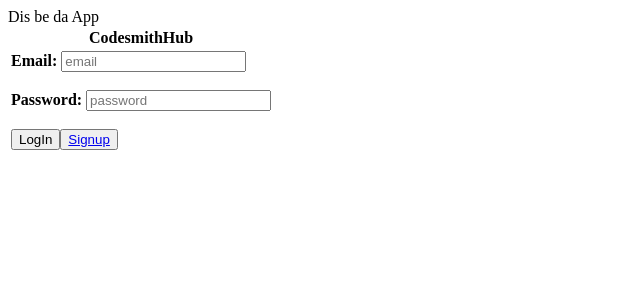
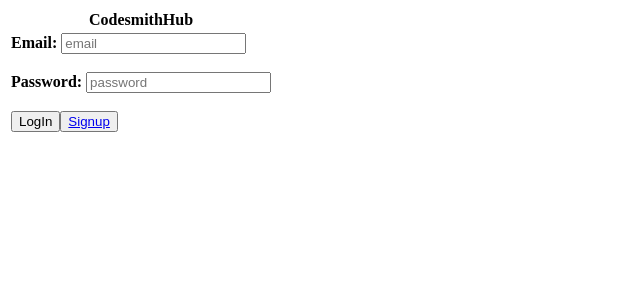
Before and after one commit to CodesmithHub/CodesmithHub, a React app: page / in a window 1280 px wide. Shown: the top 300 px of the page, without its empty margins (0-640 px from the left). Built offline with nearby package versions, Linux system fonts and the light colour scheme; the HTML template or start-up script is replaced by a standard one.

Commit message:
changed into pure component

```diff
--- a/client/App.js
+++ b/client/App.js
@@ -1,5 +1,5 @@
 import React from 'react';
-import { BrowserRouter, Route, Link } from 'react-router-dom';
+import { BrowserRouter, Route } from 'react-router-dom';
 import MainPage from './mainPage.jsx';
 import LogIn from './login.js';
 import SignUp from './signup.js';
@@ -7,12 +7,8 @@
 import ProfilePage from './profile.jsx';
 import NewsFeed from './newsFeed.jsx';
 
-class App extends React.Component {
-
-
-  render() {
-    return (
-      <div>Dis be da App
+const App = () => (
+  <div>
     <BrowserRouter>
       <div>
         <Route exact path="/" component={LogIn} />
@@ -22,7 +18,5 @@
     </BrowserRouter>
   </div>
 );
-  }
-}
 
 export default App;
```
Lines whose indentation alone changed are shown as unchanged.
